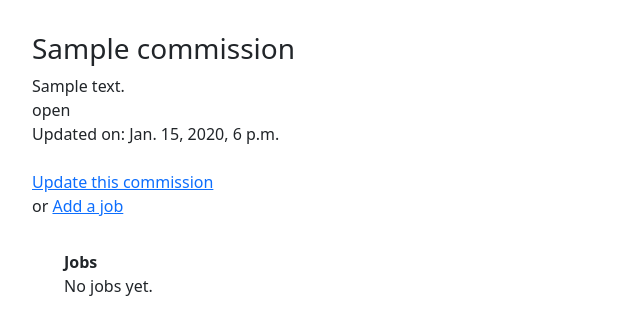
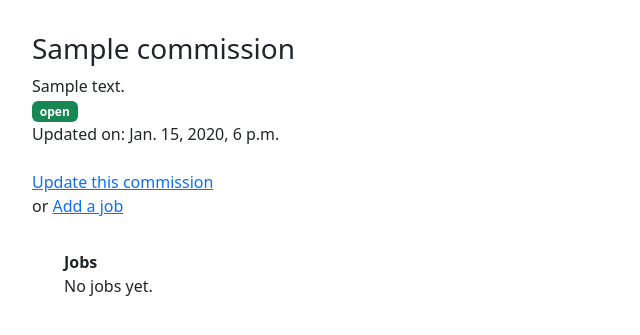
Before and after one commit to tttrono/hobbysite-F-20, a Django app: page /commissions/detail/1/ in a window 1280 px wide. Shown: the part 56-391 px from the top of the page, without its empty margins (0-640 px from the left). Run offline with Django 4.2, Linux system fonts and the light colour scheme; a user stored in the database is signed in; tables that the repository leaves empty hold one stand-in row (values such as "Sample post"); data that the repository does not hold is empty; some libraries are stand-ins or nearby versions.

Commit message:
Added badges for commission status.

```diff
--- a/hobbysite/commissions/templates/commission_detail.html
+++ b/hobbysite/commissions/templates/commission_detail.html
@@ -9,7 +9,7 @@
 
 		<h3> {{ commission.title }} </h3>
 			 {{ commission.description }} <br>
-			 {{ commission.status }} <br>
+			 <span class="badge bg-success"> {{ commission.status }} </span> <br>
 			 Updated on: {{ commission.updated_on }} <br> <br>
 
 			 {% if commission.author == logged_user %}
@@ -33,7 +33,7 @@
 								<tr>
 						          	<td> {{ job.role }}
 									<td> {{ job.manpower_required }}
-									<td> {{ job.status }}
+									<td> <span class="badge bg-success"> {{ job.status }} </span>
 									{% if user.is_authenticated and commission.author != logged_user %}
 										<td>
 											<form method="POST">
```
